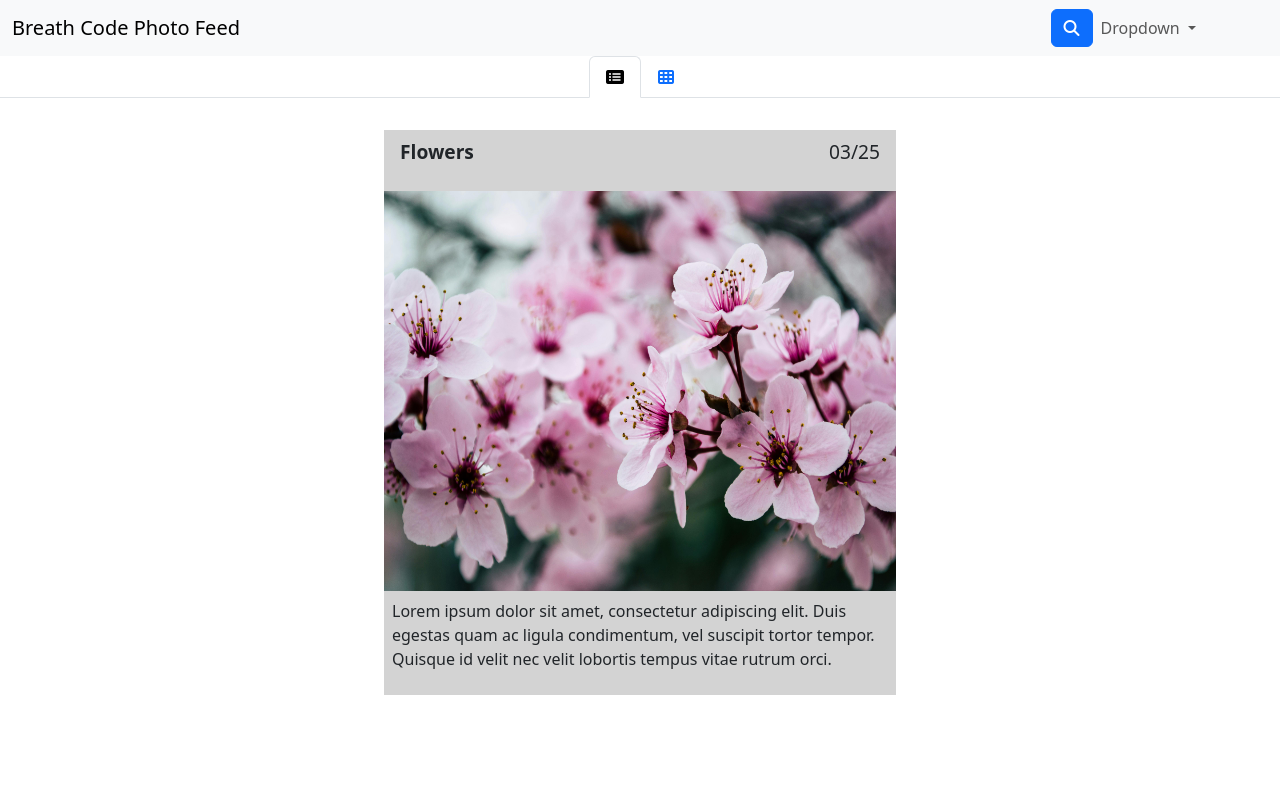
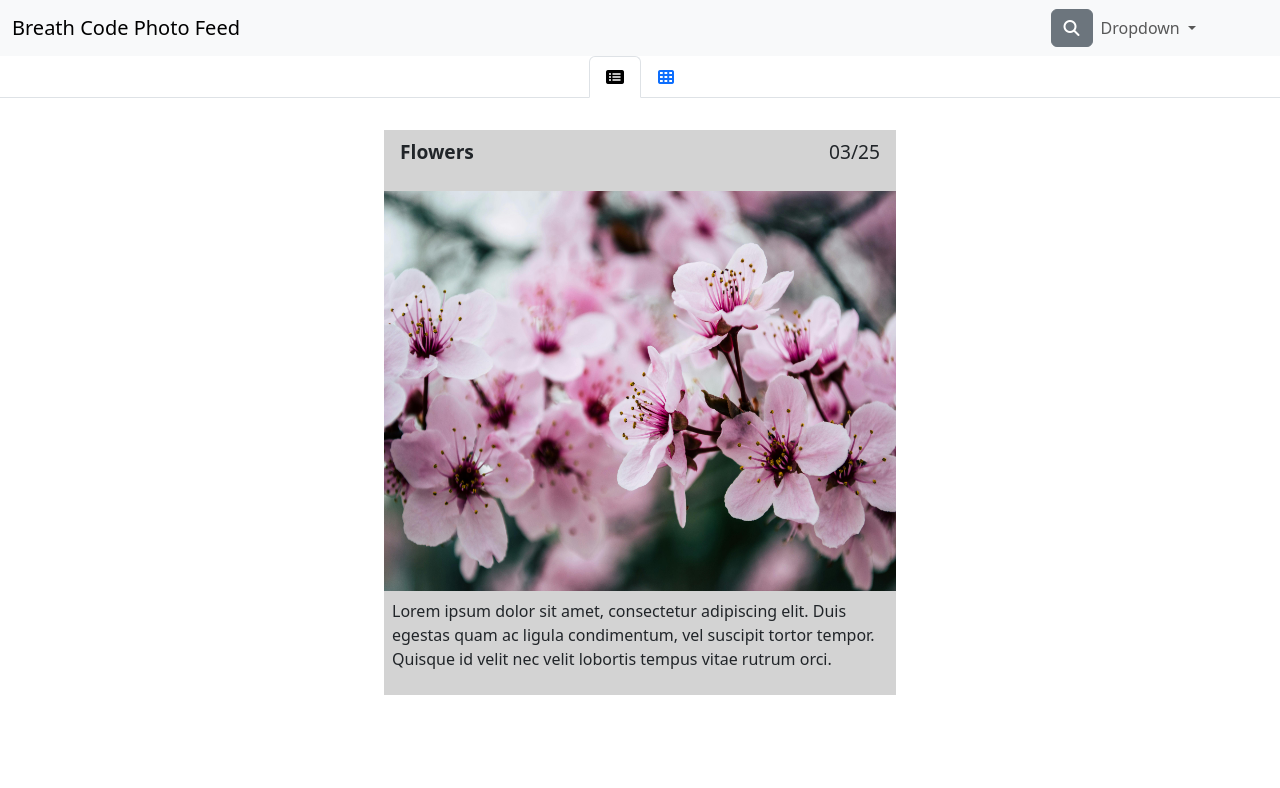
Before and after one commit to 4GeeksAcademy/Sindhura14-bootstrap-photo-feed, a plain HTML site: page index.html in a window 1280 px wide. Shown: the top 788 px of the page. Drawn offline with nearby package versions, Linux system fonts and the light colour scheme.

Commit message:
photo feed button change

```diff
--- a/index.html
+++ b/index.html
@@ -20,7 +20,7 @@
               </button>
               <div class="collapse navbar-collapse d-flex justify-content-end" id="navbarNavDropdown">
 <!-- Button trigger modal -->
-              <button type="button" class="btn btn-primary" data-bs-toggle="modal" data-bs-target="#exampleModal">
+              <button type="button" class="btn btn-secondary" data-bs-toggle="modal" data-bs-target="#exampleModal">
                 <i class="fa-solid fa-magnifying-glass"></i>
               </button>
 <!-- Modal -->
```
